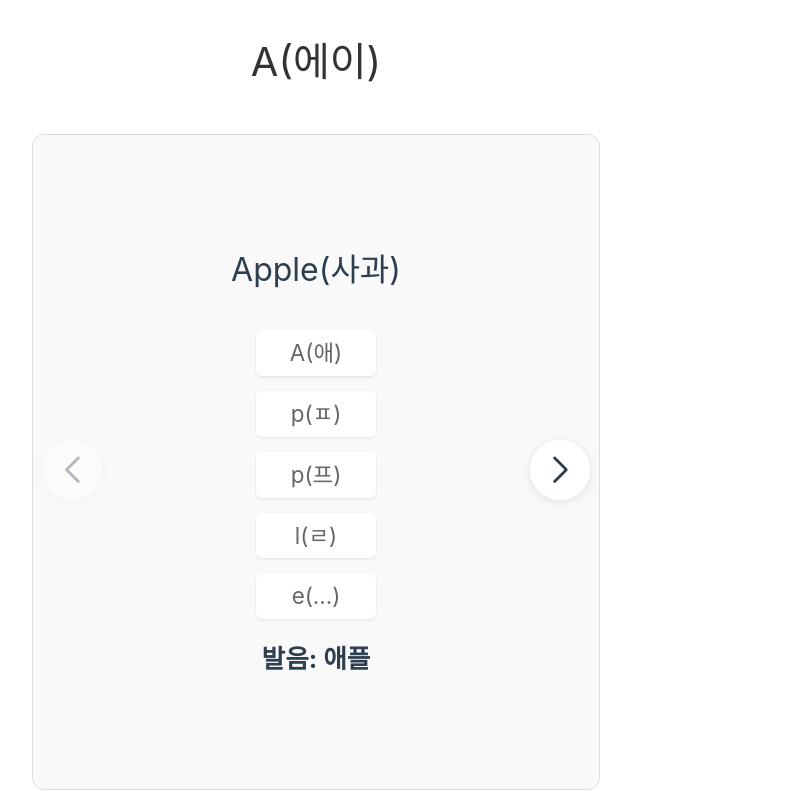
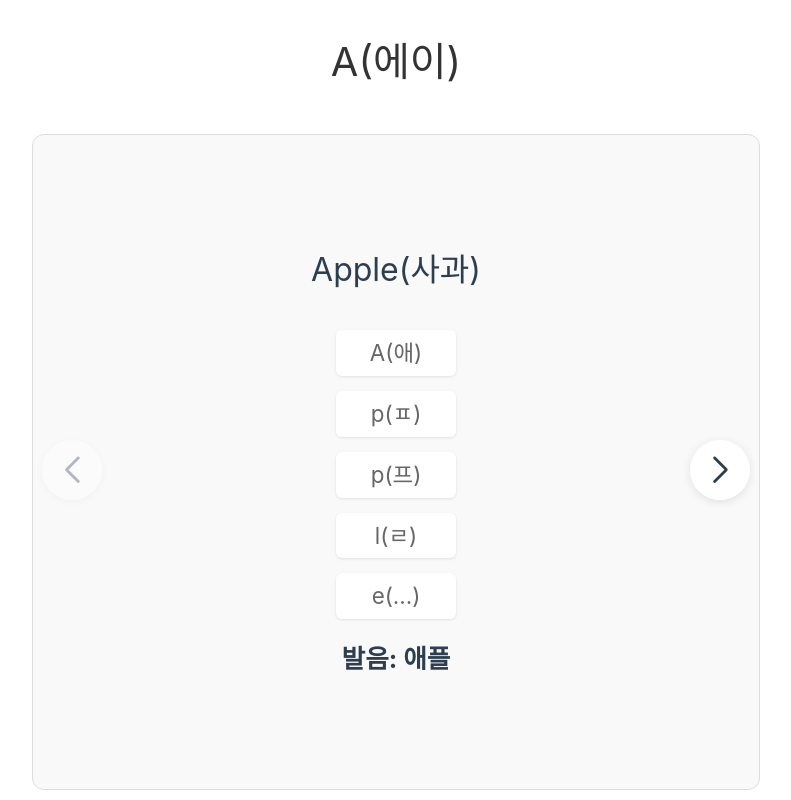
Before and after one commit to eto2000/alpha, a Vue app: page / in a window 1280 px wide. Shown: the whole page, without its empty margins (20-811 px from the left). Built offline with nearby package versions, Linux system fonts and the light colour scheme.

Commit message:
pc 지원 보정

```diff
--- a/src/App.vue
+++ b/src/App.vue
@@ -85,7 +85,7 @@
 
   <style scoped>
   .container {
-    max-width: 100%;
+    max-width: 768px;
     margin: 0 auto;
     padding: 10px;
     height: 100vh;
```
